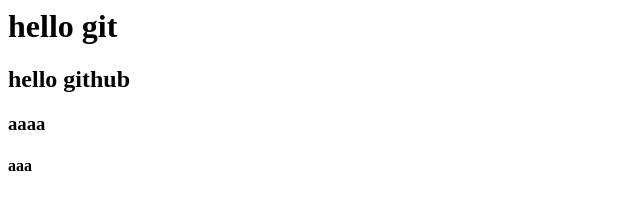
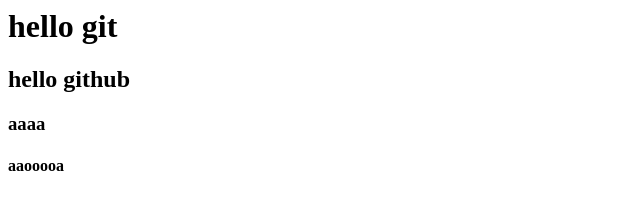
Before and after one commit to hirokeee/sample, a plain HTML site: page index.html in a window 1280 px wide. Shown: the full height of the page, 0-640 px from the left. Drawn offline with Linux system fonts and the light colour scheme.

Commit message:
ブランチからの変更

```diff
--- a/index.html
+++ b/index.html
@@ -1,4 +1,4 @@
 <h1>hello git</h1>
 <h2>hello github</h2>
 <h3>aaaa</h3>
-<h4>aaa</h4>
+<h4>aaooooa</h4>
```
